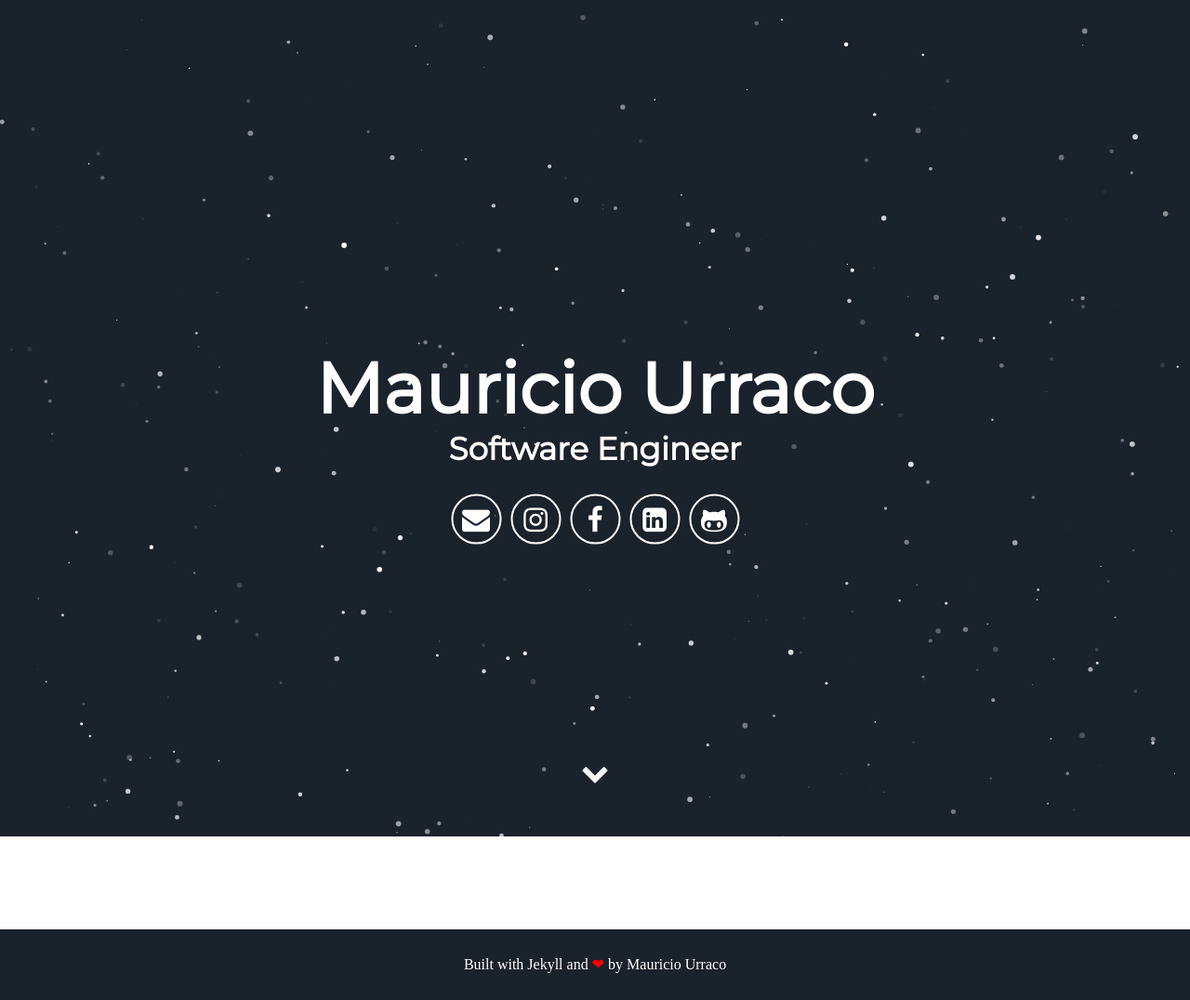
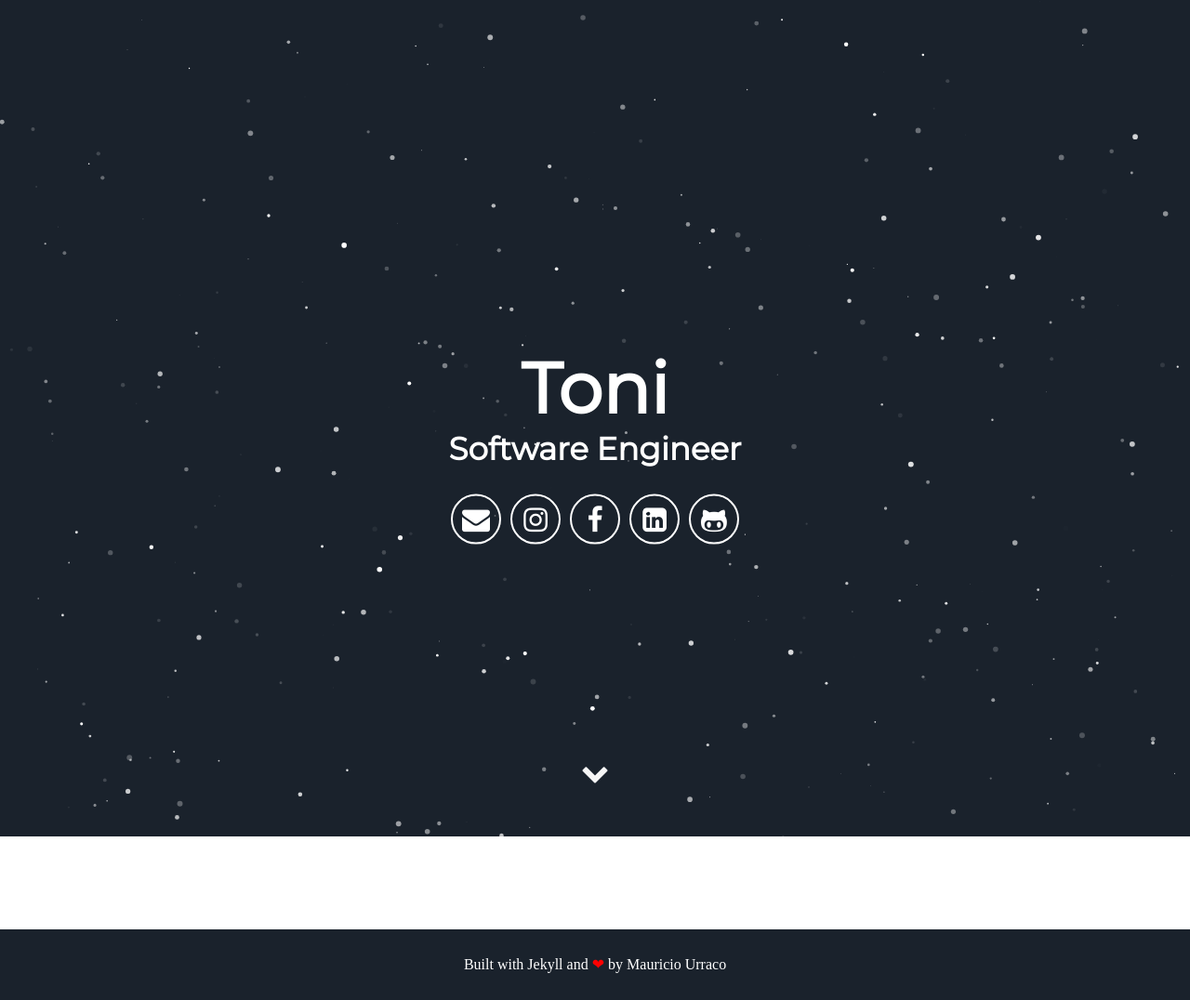
Before and after one commit to Toni1234321/toni1234321.github.io, a Jekyll site: the page built from index.html, in a window 1280 px wide. Shown: the whole page at 93% size. Built offline with Jekyll 4.4.1, drawn with Linux system fonts in a browser that asks for light colours; some web fonts are replaced.

Commit message:
Update _config.yml

```diff
--- a/_config.yml
+++ b/_config.yml
@@ -5,7 +5,7 @@ description: Jekyll Theme Minimal Resume
 # url: "https://toni1234321.github.io/" # the base hostname & protocol for your site e.g. http://willianjusten.com.br
 
 # User settings
-username: Mauricio Urraco
+username: Toni
 user_description: I'm a Software Engineer from Argentina, always searching for the next challenge; no task is too scary nor too difficult. Lately I have been immersed in world of Giving Circles working with Grapevine, a California based startup trying to improve the world through collaborative giving. I'm the first engineer they hired to work on the platform.
 user_title: Software Engineer
 email: mauriurraco@gmail.com
```
